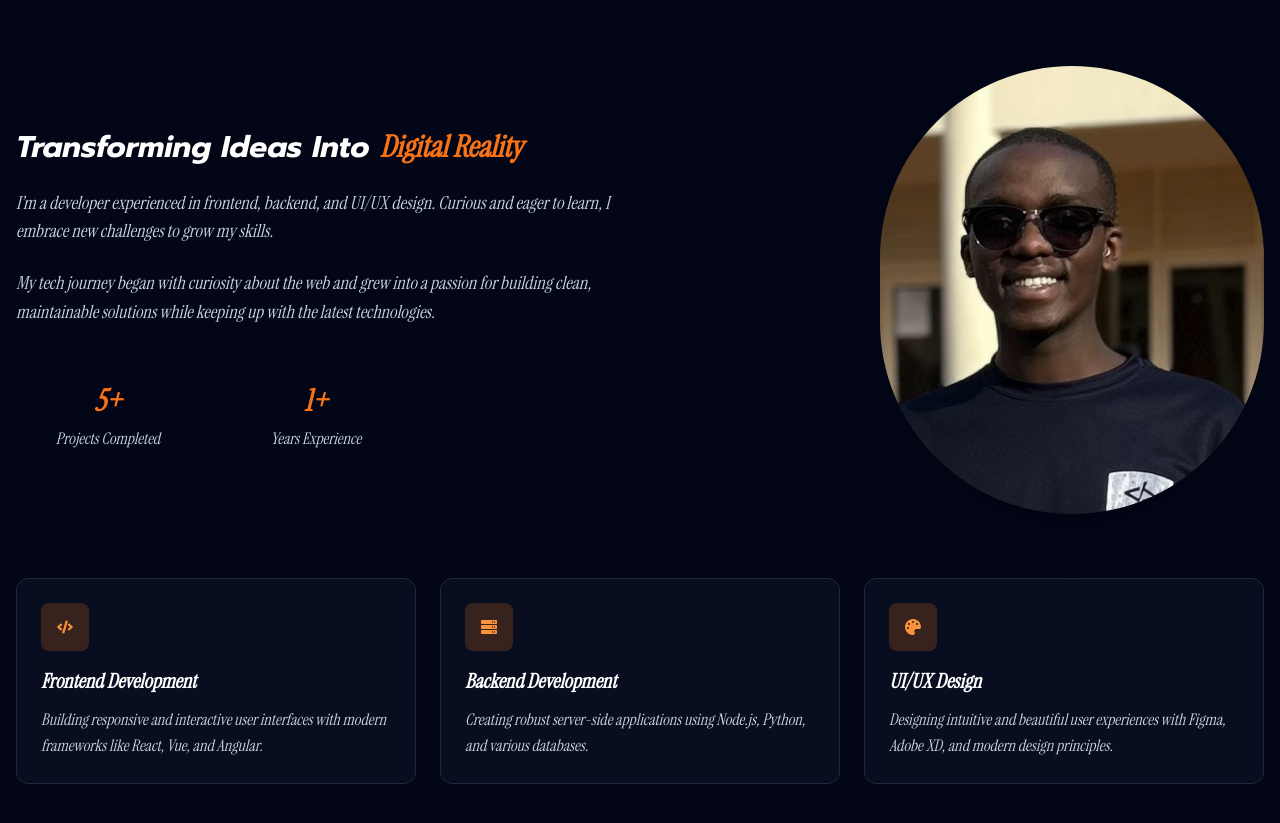
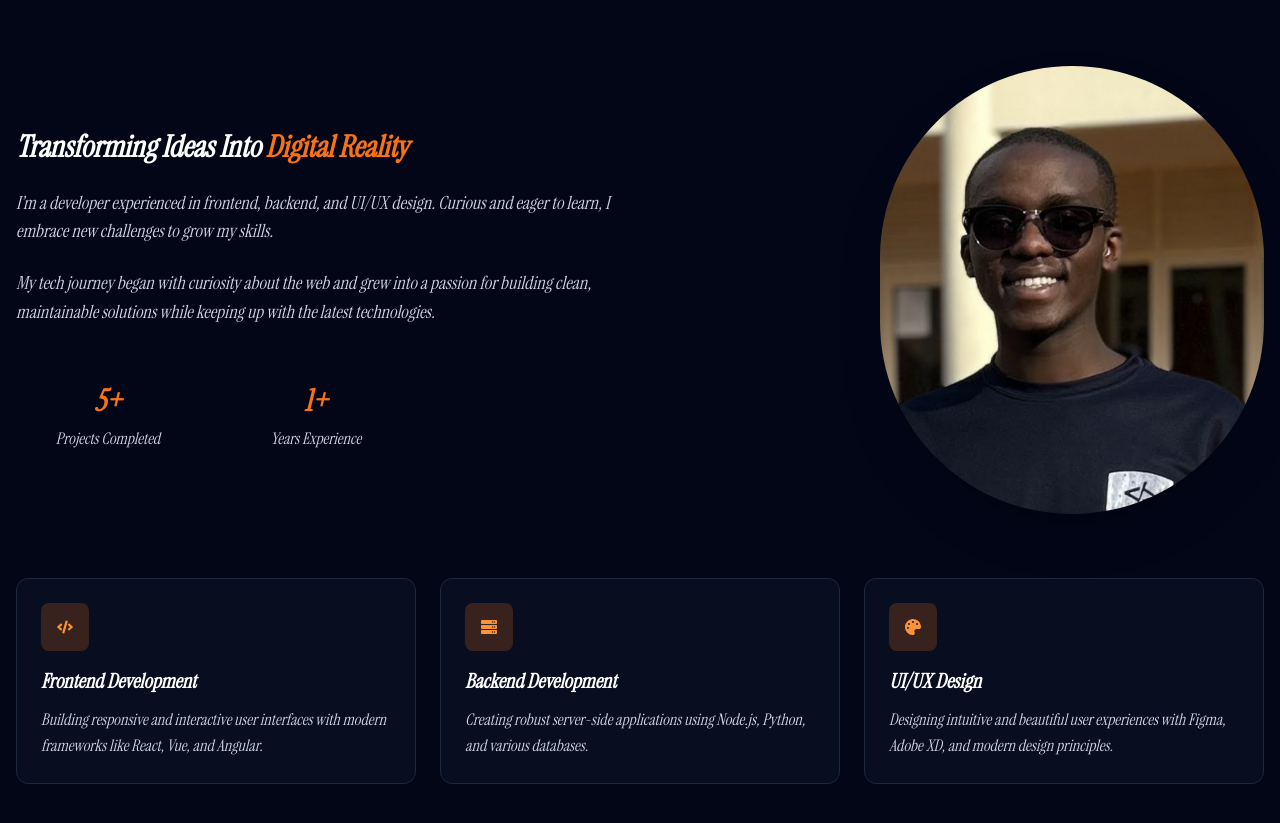
Before and after one commit to Amani-Ishimwe/Portofolio_site, a React (Vite) app: page / in a window 1280 px wide. Shown: the part 970-1793 px from the top of the page. Built offline with nearby package versions, Linux system fonts and the light colour scheme.

Commit message:
changed the font

```diff
--- a/src/components/About.jsx
+++ b/src/components/About.jsx
@@ -32,7 +32,7 @@
       <div className="grid lg:grid-cols-2 gap-12 items-center mb-16">
         {/* Left Content */}
         <div className="space-y-6">
-          <h3 className="text-3xl font-bold text-white mb-6 font-ibm">
+          <h3 className="text-3xl font-bold text-white mb-6 ">
             Transforming Ideas Into{' '}
             <span className="text-primary-500 font-instrument italic">Digital Reality</span>
           </h3>
```
